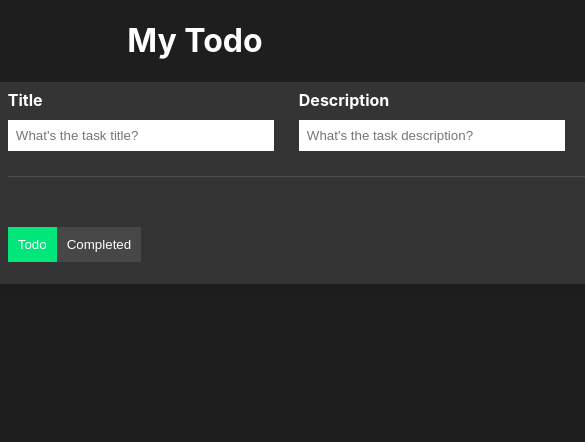
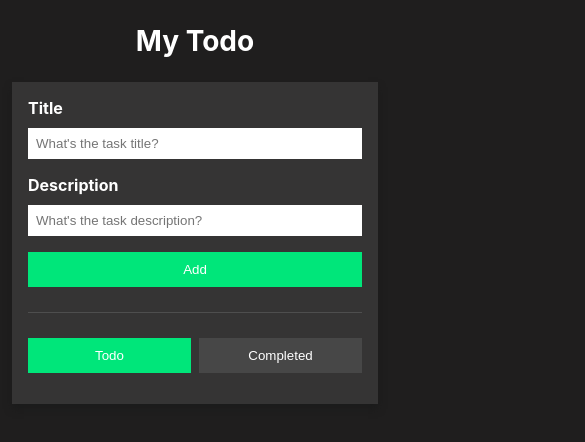
Before and after one commit to AkshitKumarBansal/React_Projects, a React (Create React App) app in the folder todo-app/: page / in a window 390 px wide. Shown: the top 442 px of the page, 585 px wide, since content can reach past the window. Built offline with nearby package versions, Linux system fonts and the light colour scheme.

Commit message:
Make the Todo-App Responsive

```diff
--- a/todo-app/src/App.css
+++ b/todo-app/src/App.css
@@ -1,30 +1,40 @@
+*{
+  box-sizing: border-box;
+}
+
 body{
   background-color: #1f1e1e;
-  color:white;
-  overflow: hidden;
+  color: white;
+  overflow-x: hidden;
 }
 
 h1{
   text-align: center;
+  margin: 0 0 24px;
+}
+
+.App{
+  min-height: 100vh;
+  padding: 32px 16px;
 }
 
 .todo-wrapper{
-background: #353434;
-padding: 2%;
-width: fit-content;
-margin-left: auto;
-margin-right: auto;
-margin-top: 3%;
-max-height: 80vh;
-overflow-y: auto;
-box-shadow: 0px 5px 7px rgb(27, 27, 27);
-
+  background: #353434;
+  width: min(100%, 900px);
+  margin-left: auto;
+  margin-right: auto;
+  max-height: calc(100vh - 140px);
+  overflow-y: auto;
+  box-shadow: 0px 5px 7px rgb(27, 27, 27);
+  padding: 24px;
 }
 
 .todo-input{
   display: flex;
-  align-items: center;
+  align-items: flex-end;
   justify-content: center;
+  flex-wrap: wrap;
+  gap: 16px;
   border-bottom: 1px solid rgb(78, 78, 78);
   padding-bottom: 25px;
   margin-bottom: 25px;
@@ -34,7 +44,8 @@ box-shadow: 0px 5px 7px rgb(27, 27, 27);
   display: flex;
   flex-direction: column;
   align-items: flex-start;
-  margin-right: 25px;
+  flex: 1 1 220px;
+  min-width: 0;
 }
 
 .todo-input-item label{
@@ -45,7 +56,7 @@ box-shadow: 0px 5px 7px rgb(27, 27, 27);
 .todo-input-item input{
   padding: 8px;
   border: none;
-  width: 250px;
+  width: 100%;
 }
 
 .todo-input-item input:focus{
@@ -59,7 +70,7 @@ box-shadow: 0px 5px 7px rgb(27, 27, 27);
   border-radius: 0px;
   margin-top: 25px;
   padding: 10px;
-  width: 60px;
+  min-width: 60px;
   cursor: pointer;
 }
 
@@ -91,6 +102,9 @@ box-shadow: 0px 5px 7px rgb(27, 27, 27);
 }
 
 .btn-area{
+  display: flex;
+  flex-wrap: wrap;
+  gap: 12px;
   margin-bottom: 15px;
 }
 
@@ -98,7 +112,8 @@ box-shadow: 0px 5px 7px rgb(27, 27, 27);
   background-color: #414040;
   display: flex;
   justify-content: space-between;
-  align-items: center;
+  align-items: flex-start;
+  gap: 16px;
   padding: 25px;
   padding-bottom: 10px;
   padding-top: 10px;
@@ -106,17 +121,30 @@ box-shadow: 0px 5px 7px rgb(27, 27, 27);
   box-shadow: 0px 3px 5px rgb(43, 42, 42);
 }
 
+.todo-item-content{
+  flex: 1;
+  min-width: 0;
+}
+
+.todo-item-actions{
+  display: flex;
+  align-items: center;
+  flex-shrink: 0;
+}
+
 .todo-list-item h3{
   font-size: 25px;
   color: rgb(0,230,122);
   font-weight: bold;
   margin: 0;
+  overflow-wrap: anywhere;
 }
 
 .todo-list-item p{
   font-size: 14px;
   color: rgb(161, 161, 161);
   margin-top: 8px;
+  overflow-wrap: anywhere;
 }
 
 .icon{
@@ -144,13 +172,15 @@ box-shadow: 0px 5px 7px rgb(27, 27, 27);
   padding: 10px;
   display: flex;
   flex-direction: column;
+  gap: 8px;
 }
 
 .edit__wrapper input,.edit__wrapper textarea{
   border: 1px solid lightgray;
   padding: 10px;
-  margin: 5px;
+  margin: 0;
   border-radius: 3px;
+  width: 100%;
 }
 
 .edit__wrapper .primaryBtn{
@@ -160,3 +190,67 @@ box-shadow: 0px 5px 7px rgb(27, 27, 27);
   font-size: 16px;
   width:fit-content;
 }
+
+@media (max-width: 768px){
+  .App{
+    padding: 24px 12px;
+  }
+
+  .todo-wrapper{
+    padding: 18px;
+    max-height: none;
+  }
+
+  .todo-input{
+    align-items: stretch;
+  }
+
+  .todo-input-item{
+    flex-basis: 100%;
+  }
+
+  .todo-input-item .primaryBtn{
+    width: 100%;
+    margin-top: 0;
+  }
+
+  .secondaryBtn{
+    margin-top: 0;
+  }
+
+  .todo-list-item{
+    flex-direction: column;
+  }
+
+  .todo-item-actions{
+    width: 100%;
+    justify-content: flex-end;
+  }
+}
+
+@media (max-width: 480px){
+  h1{
+    font-size: 28px;
+  }
+
+  .todo-wrapper{
+    padding: 16px;
+  }
+
+  .todo-list-item{
+    padding: 16px;
+  }
+
+  .todo-list-item h3{
+    font-size: 20px;
+  }
+
+  .btn-area{
+    gap: 8px;
+  }
+
+  .secondaryBtn{
+    flex: 1;
+    text-align: center;
+  }
+}
--- a/todo-app/src/App.js
+++ b/todo-app/src/App.js
@@ -126,11 +126,11 @@ function App() {
             } else {
               return (
                 <div className="todo-list-item" key={index}>
-                  <div>
+                  <div className="todo-item-content">
                     <h3>{item.title}</h3>
                     <p>{item.description}</p>
                   </div>
-                  <div>
+                  <div className="todo-item-actions">
                     <AiOutlineDelete className="icon" onClick={()=> handleDeleteTodo(index)} />
                     <BsCheckLg className="check-icon" onClick={() => handleComplete(index)} />
                     <AiOutlineEdit className="check-icon" onClick={() => handleEdit (index,item)} title="Edit?" />
@@ -142,12 +142,12 @@ function App() {
           {isCompleteScreen===true && completedTodos.map((item, index) => {
             return (
               <div className="todo-list-item" key={index}>
-                <div>
+                <div className="todo-item-content">
                   <h3>{item.title}</h3>
                   <p>{item.description}</p>
                   <p><small>Completed on: {item.completedOn}</small></p>
                 </div>
-                <div>
+                <div className="todo-item-actions">
                   <AiOutlineDelete className="icon" onClick={()=> handleCompletedDeleteTodo(index)} />
                 </div>
               </div>
```
Also changed, not shown: 1 other file (tests, documents, lock files or other folders).
